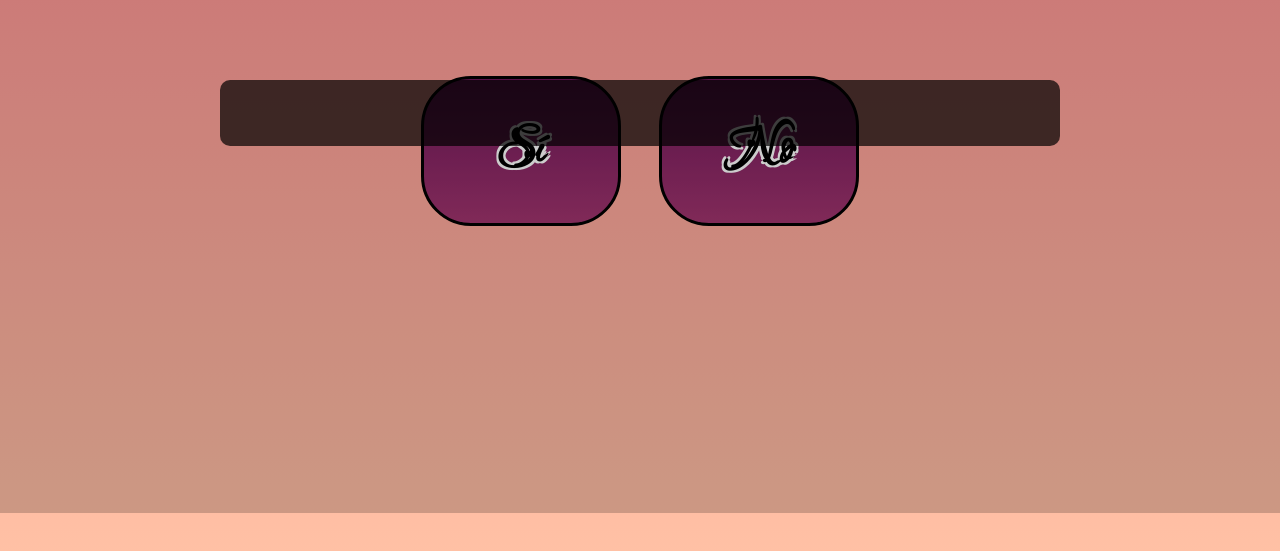
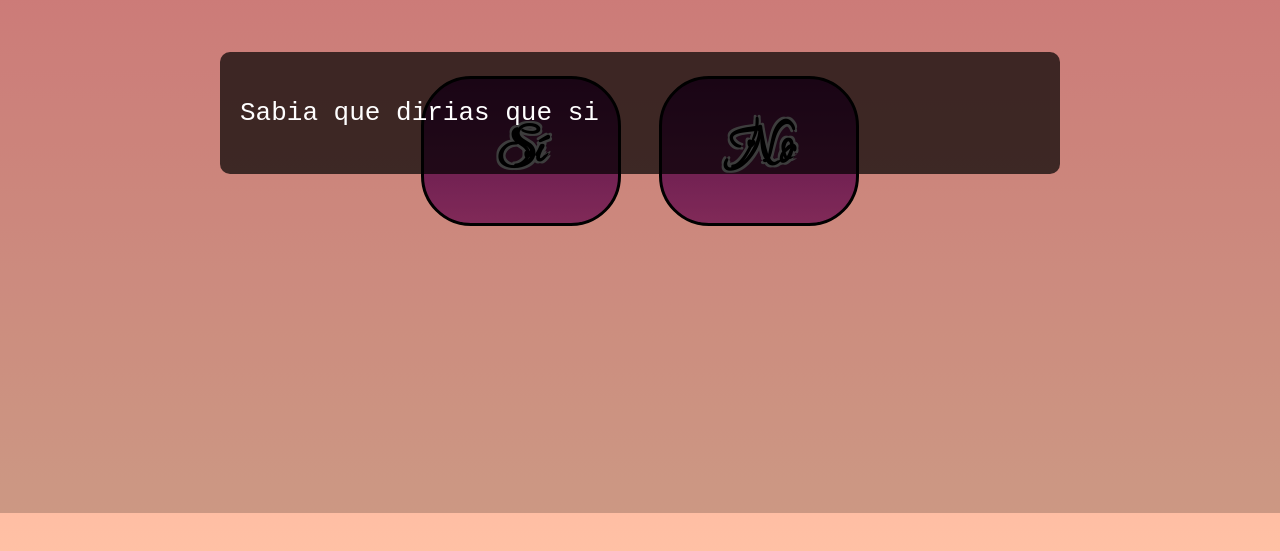
Before and after one commit to Muzifer01/mivalentin.github.io, a plain HTML site: page index.html in a window 1280 px wide. Both pictures are taken after a click on the button "Sí". Shown: the part 287-838 px from the top of the page. Drawn offline with Linux system fonts and the light colour scheme.

Commit message:
Update index.html

```diff
--- a/index.html
+++ b/index.html
@@ -18,7 +18,7 @@
   <!-- Overlay y Popup -->
   <div class="overlay" id="overlay"></div>
   <div class="pop_up" id="popup">
-    <p></p>
+    <p>Sabia que dirias que si</p>
   </div>
 </body>
 
```
